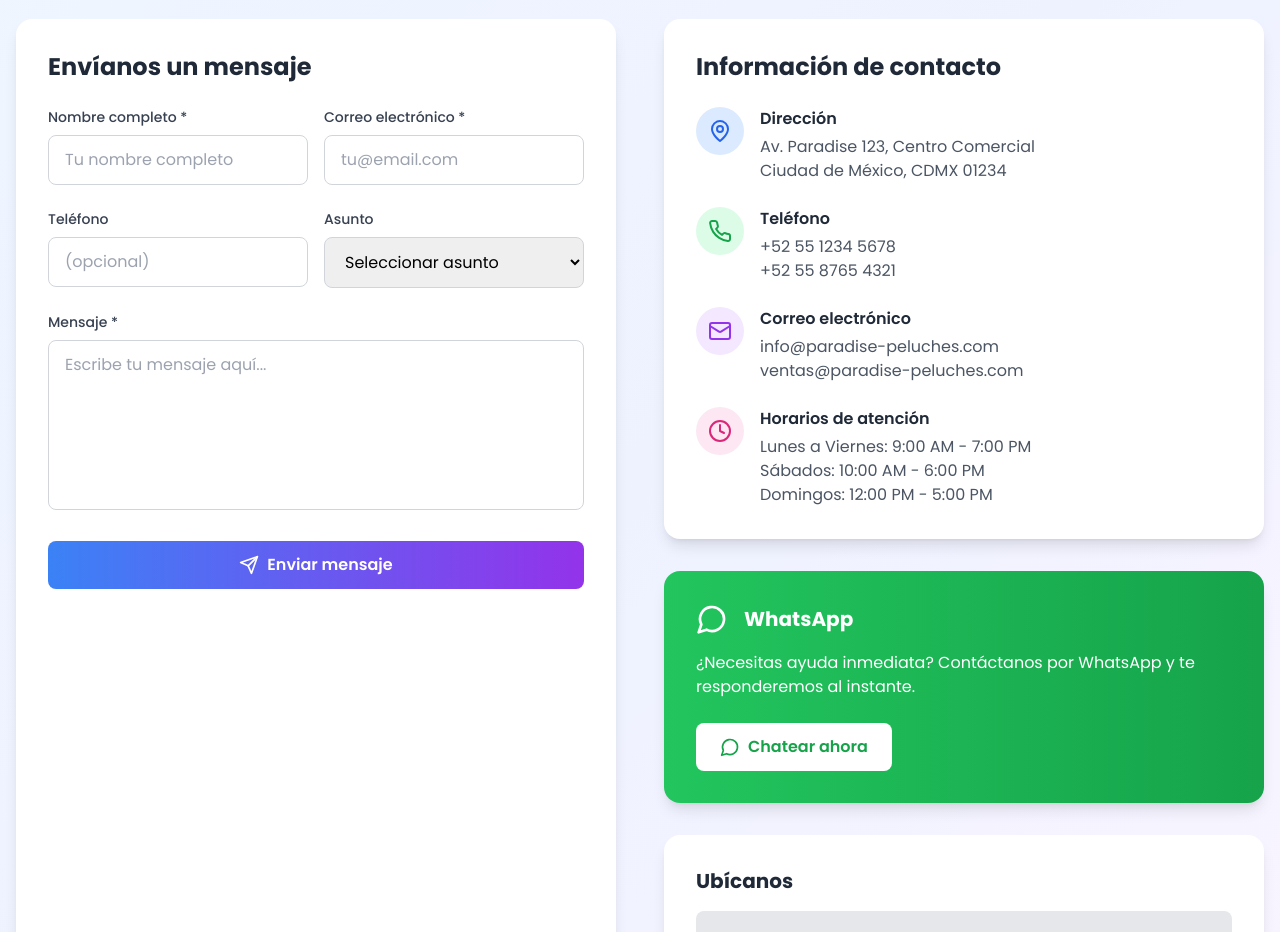
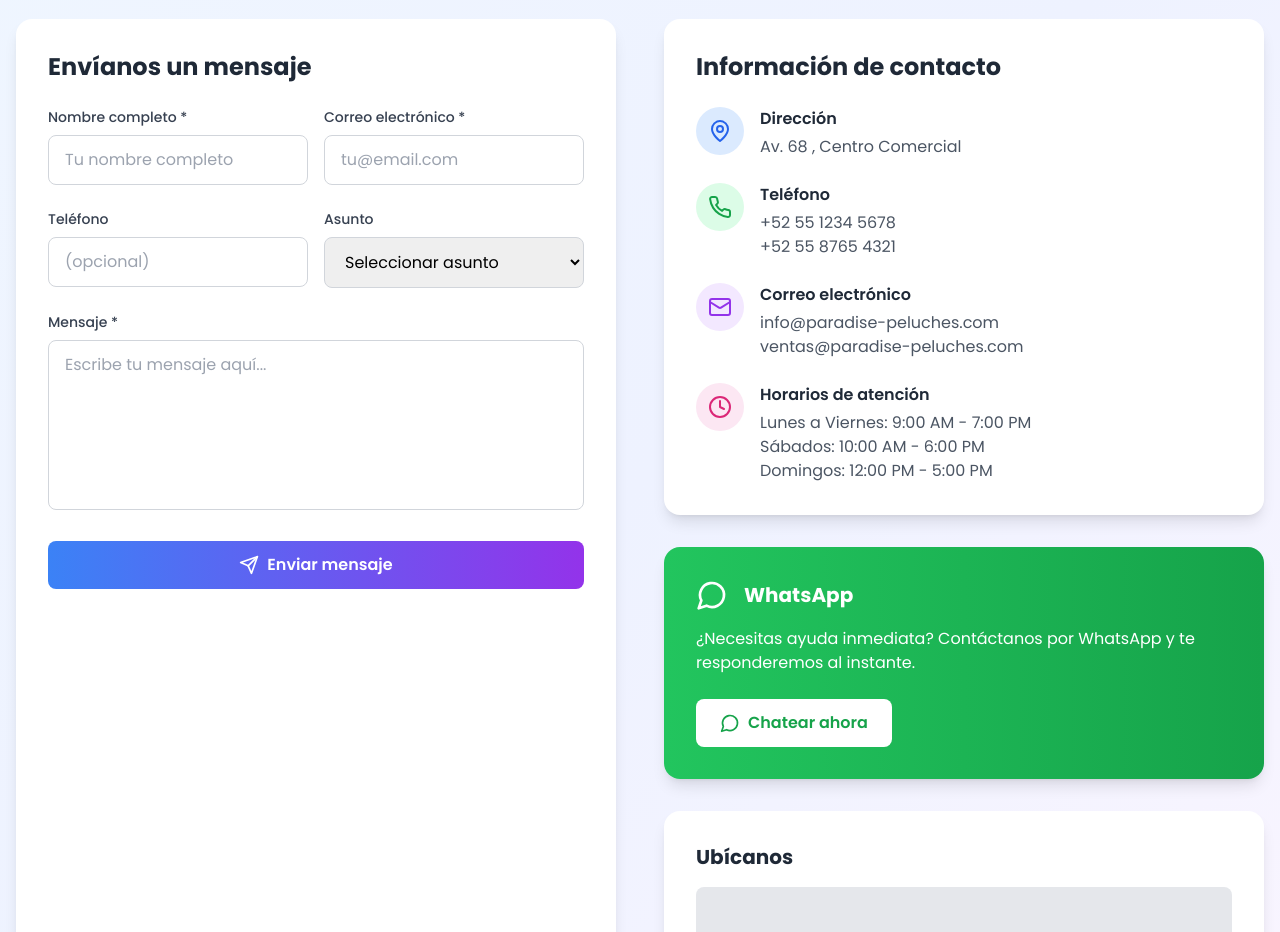
Before and after one commit to majosanchez05/paradise, a React (Vite) app: page / in a window 1280 px wide. Shown: the part 4960-5892 px from the top of the page. Built offline with nearby package versions, Linux system fonts and the light colour scheme.

Commit message:
Update Contact.tsx

```diff
--- a/src/components/Contact.tsx
+++ b/src/components/Contact.tsx
@@ -210,8 +210,8 @@ export const Contact: React.FC = () => {
                   <div>
                     <h4 className="font-semibold text-gray-800 mb-1">Dirección</h4>
                     <p className="text-gray-600">
-                      Av. Paradise 123, Centro Comercial<br />
-                      Ciudad de México, CDMX 01234
+                      Av. 68 , Centro Comercial<br />
+
                     </p>
                   </div>
                 </div>
```
